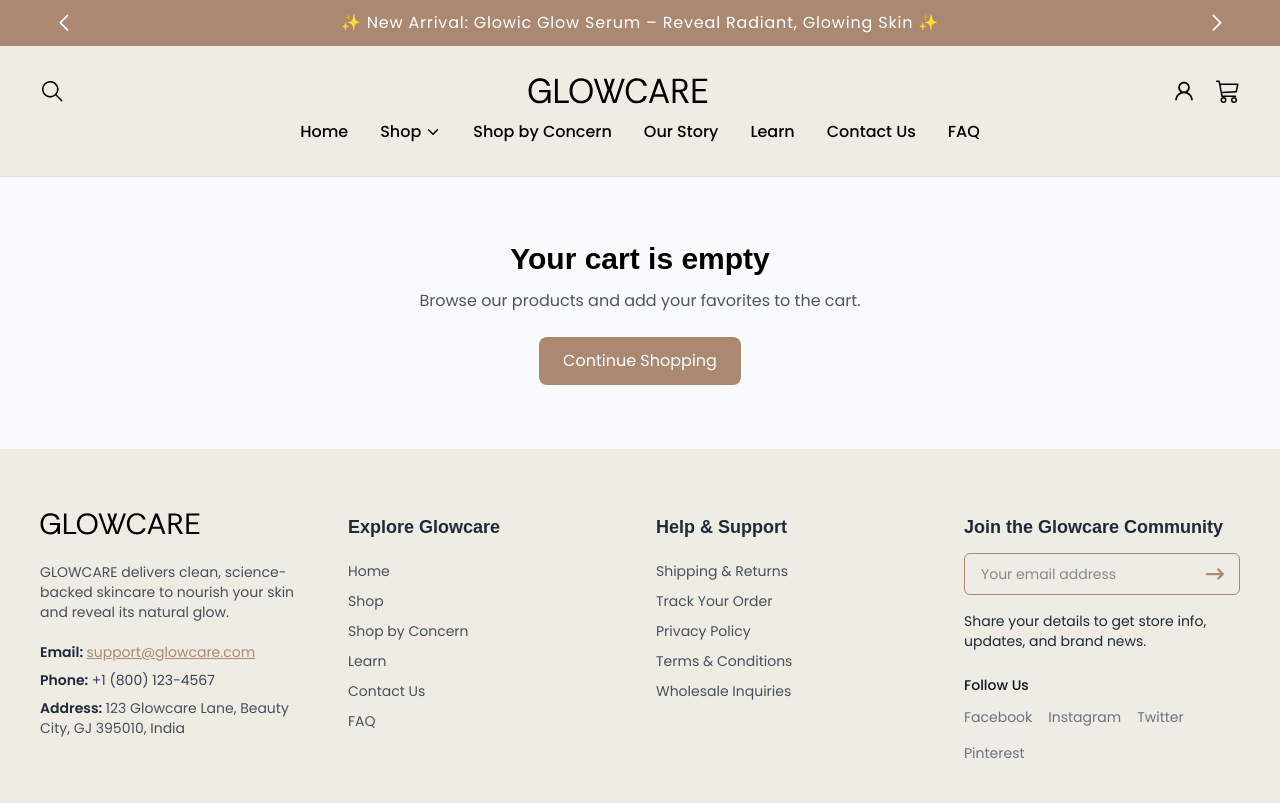
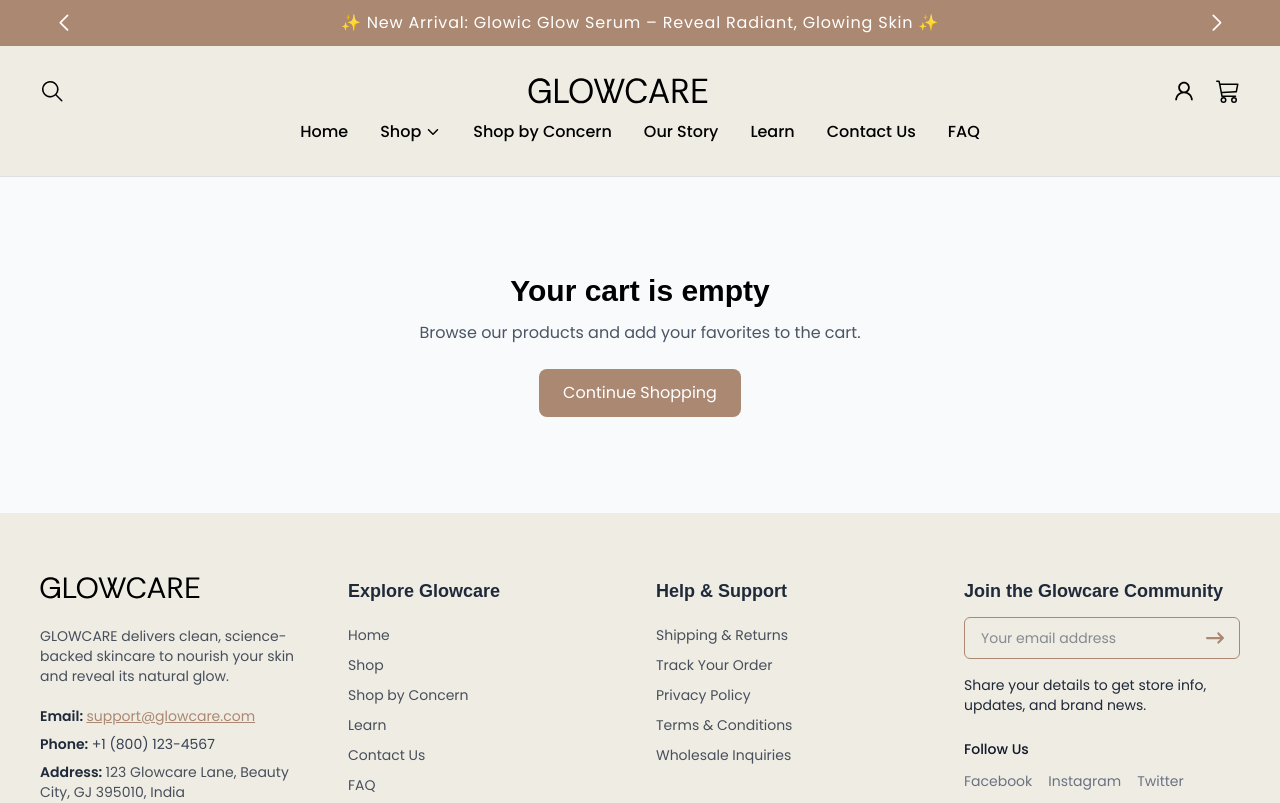
Before and after one commit to siddharthsojitra72/GLOWCARE, a React (Vite) app: page /cart in a window 1280 px wide. Shown: the top 803 px of the page. Built offline with nearby package versions, Linux system fonts and the light colour scheme.

Commit message:
image fix it

```diff
--- a/src/Cartpage.jsx
+++ b/src/Cartpage.jsx
@@ -35,7 +35,7 @@
 
   if (!items || items.length === 0) {
     return (
-      <section className="py-12 md:py-16 bg-gray-50">
+      <section className="py-12 md:py-24 bg-gray-50">
         <div className="container px-4 sm:px-6 lg:px-8 mx-auto text-center">
           <h1 className="text-2xl md:text-3xl font-semibold mb-3">Your cart is empty</h1>
           <p className="text-gray-600 mb-6">Browse our products and add your favorites to the cart.</p>
--- a/src/sections/HeroSection.jsx
+++ b/src/sections/HeroSection.jsx
@@ -34,7 +34,7 @@
     mainImage: NewMainImage1,
     image: NewProductImage1,
     link: "/product/1",
-    altText: "Woman using Botanical Radiance Cream",
+    altText: "Woman using Radiance Cream",
   },
   {
     id: 2,
@@ -153,7 +153,6 @@
                     alt={product.altText}
                     width={350}
                     height={350}
-                    loading="lazy"
                     className="rounded-lg shadow-md w-full h-auto object-cover aspect-square"
                   />
                 </div>
```
